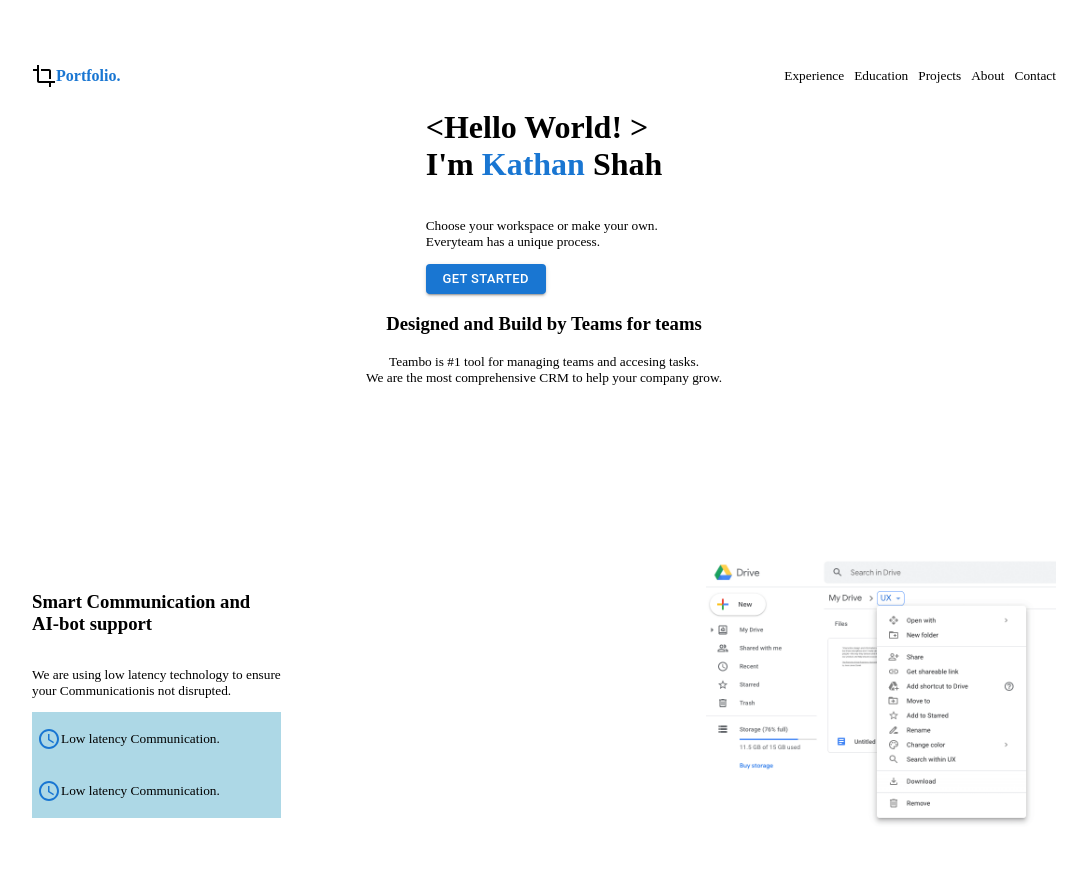
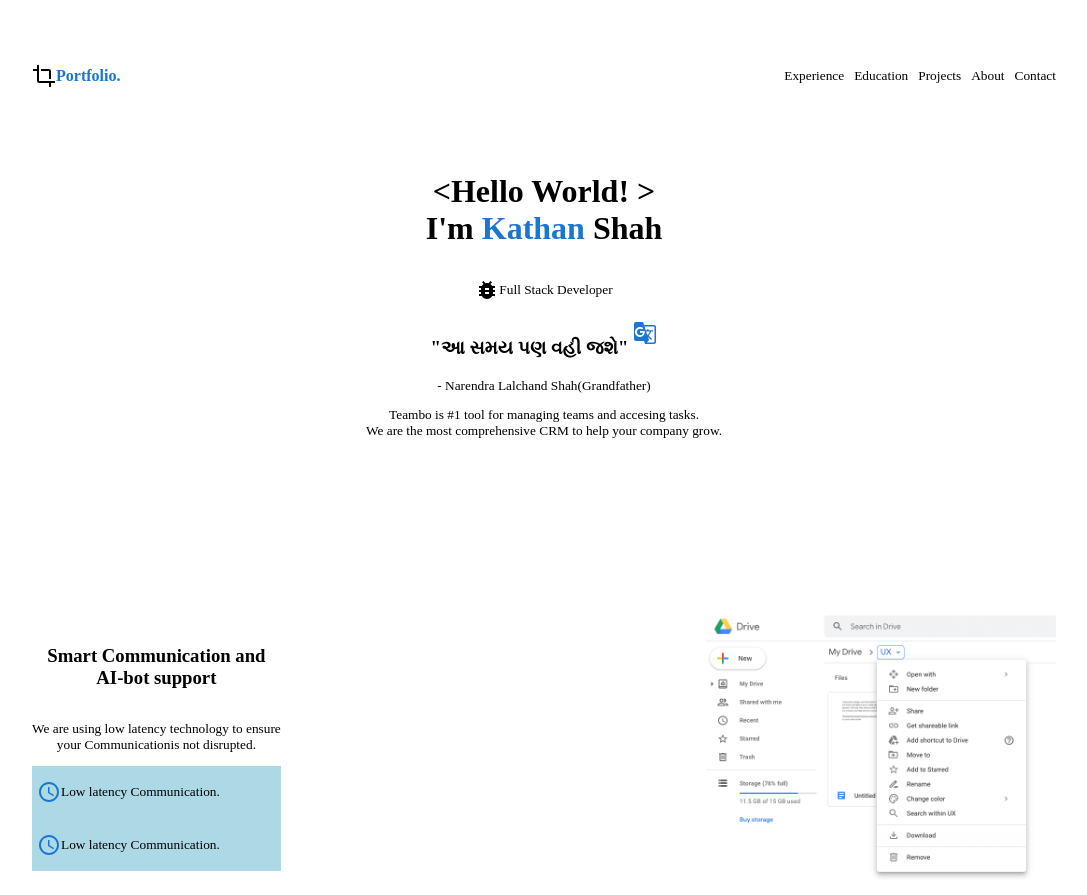
Before and after one commit to kathanjshah/kathanjshah.github.io, a React (Create React App) app: page / in a window 1280 px wide. Shown: the whole page, without its empty margins (96-1183 px from the left). Before the commit the page ends 841 px from the top, so only its background shows below. Built offline with nearby package versions, Linux system fonts and the light colour scheme.

Commit message:
commit 2

```diff
--- a/src/App.js
+++ b/src/App.js
@@ -1,4 +1,4 @@
-import logo from './logo.svg';
+
 import './App.css';
 import Home from './Components/home/index';
 
--- a/src/Components/body/body.css
+++ b/src/Components/body/body.css
@@ -3,8 +3,10 @@
     flex-direction: column;
     padding-right: 10%;
     padding-left: 10%;
+    padding-top: 5%;
     justify-content: space-between;
     align-items: center;
+    text-align: center;
 }
 
 .body1 {
@@ -19,6 +21,28 @@
     display: flex;
     flex-direction: column;
 }
+.developer {
+    display: flex;
+    flex-direction: row;
+    justify-content: center;
+    align-items: center;
+}
+.translate {
+    color: #1976d2;
+    animation: MoveUpDown 1s linear infinite;
+    position: relative;
+    left: 0;
+    bottom: 0;
+    padding-left: 5px;
+}
+@keyframes MoveUpDown {
+    0%, 100% {
+      bottom: 0;
+    }
+    50% {
+      bottom: 10px;
+    }
+  }
 .get {
     max-width: 120px;
 }
--- a/src/Components/body/index.js
+++ b/src/Components/body/index.js
@@ -1,9 +1,11 @@
 import React from "react";
 import "./body.css";
 import { Button, useMediaQuery } from "@mui/material";
-import peopleImage from "../../Assets/people.jpg";
+import BugReportIcon from "@mui/icons-material/BugReport";
 import menuImage from "../../Assets/menus.png";
 import QueryBuilderIcon from "@mui/icons-material/QueryBuilder";
+import { useState } from "react";
+import GTranslateIcon from "@mui/icons-material/GTranslate";
 
 function Body() {
   const matches = useMediaQuery("(min-width:720px)");
@@ -12,22 +14,34 @@ function Body() {
     maxWidth: 360,
     bgcolor: "background.paper",
   };
+  const [active, setActive] = useState(false);
+  const handleClick = () => {
+    setActive(!active);
+  };
   return (
     <div className="body">
       <div className="body1">
         <div className="discription">
-          <h1>&lt;Hello World! &gt; <br/> I'm <span style={{color: '#1976d2'}}>Kathan</span> Shah</h1>
-          <p>
-            Choose your workspace or make your own.
-            {matches ? <br /> : null}Everyteam has a unique process.
-          </p>
-          <Button className="get" variant="contained" size="small">
-            Get Started
-          </Button>
+          <h1>
+            &lt;Hello World! &gt; <br /> I'm{" "}
+            <span style={{ color: "#1976d2" }}>Kathan</span> Shah
+          </h1>
+          <div className="developer">
+            <BugReportIcon />
+            <p>Full Stack Developer</p>
+          </div>
         </div>
       </div>
       <div className="body2">
-        <h3>Designed and Build by Teams for teams</h3>
+        <h3 onClick={handleClick}>
+          {!active ? (
+            <span>"આ સમય પણ વહી જશે"</span>
+          ) : (
+            <span>"This time shall pass too"</span>
+          )}
+          <GTranslateIcon className="translate" />
+        </h3>
+        <p> - Narendra Lalchand Shah(Grandfather)</p>
         <p>
           Teambo is #1 tool for managing teams and accesing tasks.
           <br />
```
